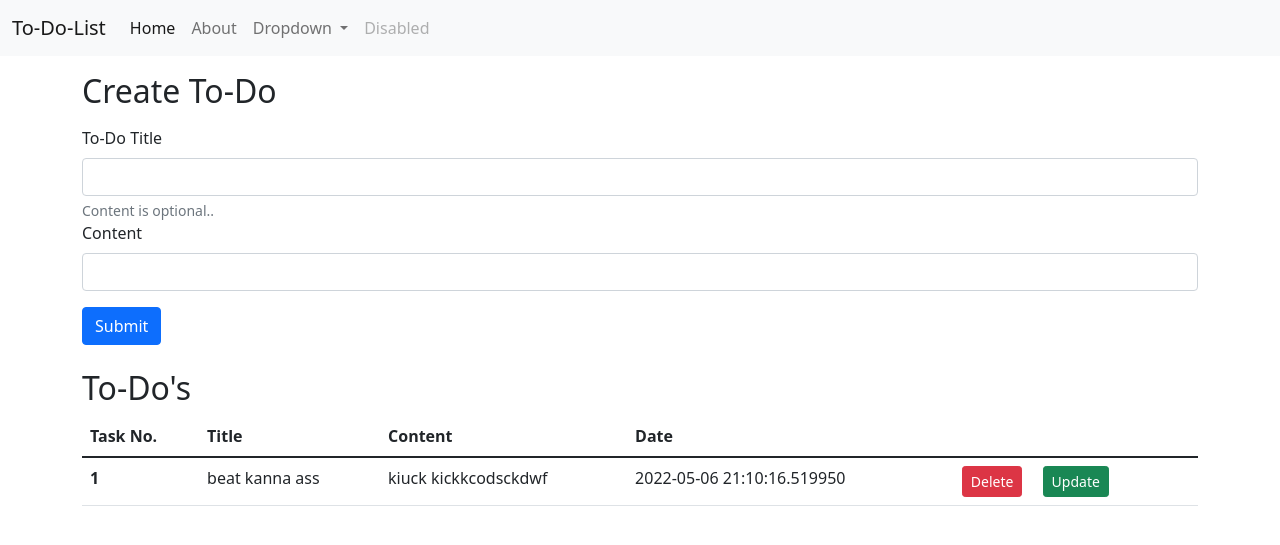
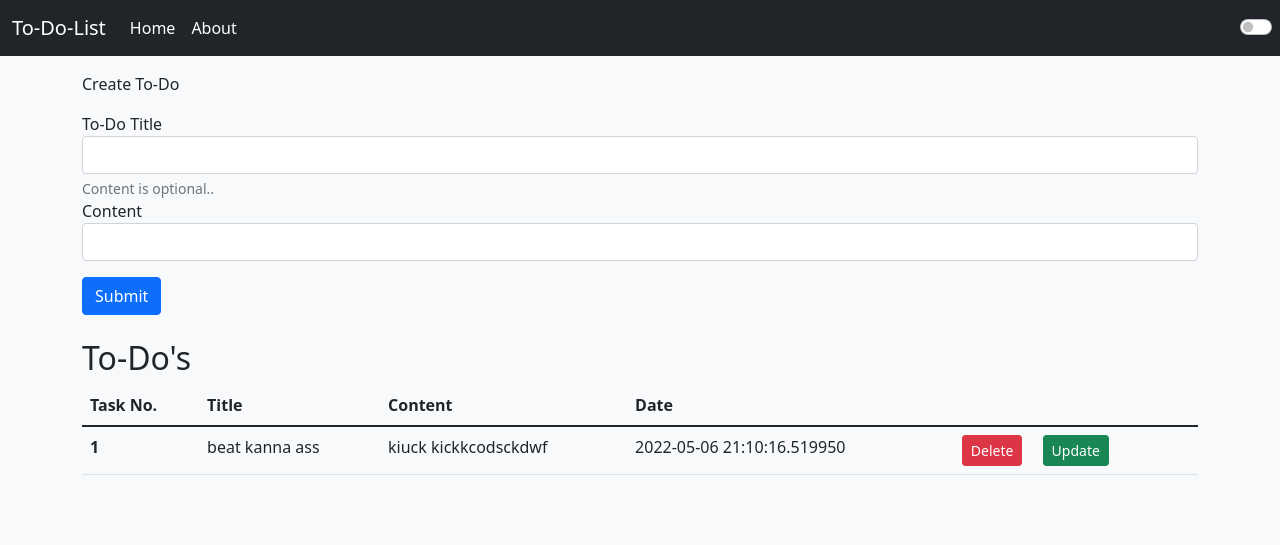
Before and after one commit to gauthking/firstCRUDapp-Flask, a Flask app: page / in a window 1280 px wide. Shown: the top 545 px of the page. Run offline with Flask 2, Linux system fonts and the light colour scheme; data comes from the database, SQL or seed files in the repository; both versions use the stored data as it was after the commit.

Commit message:
perfected flask algos and styles for dark mode applications

```diff
--- a/app.py
+++ b/app.py
@@ -1,12 +1,17 @@
 from datetime import datetime
-from flask import Flask, render_template, request, redirect
+from flask import Flask, render_template, request, redirect, send_from_directory
 from flask_sqlalchemy import SQLAlchemy
+from matplotlib.pyplot import title
 
 app = Flask(__name__)
 
 app.config['SQLALCHEMY_DATABASE_URI'] = "sqlite:///myTodo.db"
 app.config['SQLALCHEMY_TRACK_MODIFICATIONS'] = False
 db = SQLAlchemy(app)
+
+@app.route("/static/<path:path>")
+def static_dir(path):
+    return send_from_directory("static", path)
 
 
 class Todo(db.Model):
@@ -38,11 +43,20 @@ def delete(serial):
     db.session.commit()
     return redirect('/')
 
-@app.route('/update')
-def update():
-    allTodo = Todo.query.all()
-    print(allTodo)
 
+@app.route('/update/<int:sno>', methods=['GET', 'POST'])  # passing the serial number
+def update(sno):
+    if request.method=='POST':
+        title1 = request.form['title']
+        cont1 = request.form['content']
+        todo = Todo.query.filter_by(sno=sno).first()
+        todo.title = title1
+        todo.cont = cont1
+        db.session.add(todo)
+        db.session.commit()
+        return redirect('/')
+    todo = Todo.query.filter_by(sno=sno).first()
+    return render_template('update.html', todo=todo)
 
 
 if __name__ == "__main__":
--- /dev/null
+++ b/static/js/modes.js
@@ -0,0 +1,18 @@
+function myFunction() {
+    let check = document.getElementById("flexSwitchCheckDefault");
+    let body = document.getElementById("main");
+    let modes = document.getElementsByClassName('modes')
+
+    if (check.checked == true) {
+      body.className = "bg-dark";
+      for (let index = 0; index < modes.length; index++) {
+        modes[index].className = "modes text-white";
+      }
+
+    } else if (check.checked == false) {
+      body.className = "bg-light";
+      for (let index = 0; index < modes.length; index++) {
+        modes[index].className = "modes";
+      }
+    }
+  }
--- /dev/null
+++ b/templates/base.html
@@ -0,0 +1,71 @@
+<!DOCTYPE html>
+<html lang="en">
+  <head>
+    <!-- Required meta tags -->
+    <meta charset="utf-8" />
+    <meta name="viewport" content="width=device-width, initial-scale=1" />
+
+    <!-- Bootstrap CSS -->
+    <link
+      href="https://cdn.jsdelivr.net/npm/bootstrap@5.1.3/dist/css/bootstrap.min.css"
+      rel="stylesheet"
+      integrity="sha384-1BmE4kWBq78iYhFldvKuhfTAU6auU8tT94WrHftjDbrCEXSU1oBoqyl2QvZ6jIW3"
+      crossorigin="anonymous"
+    />
+
+    <title>{% block title %} {% endblock title %} - Todo</title>
+  </head>
+
+  <body id="main" class="bg-light">
+    <nav id="nav" class="navbar navbar-expand-lg navbar-light bg-dark">
+      <div class="container-fluid">
+        <a class="navbar-brand text-white" href="/" id="navitem">To-Do-List</a>
+        <button
+          class="navbar-toggler"
+          type="button"
+          data-bs-toggle="collapse"
+          data-bs-target="#navbarSupportedContent"
+          aria-controls="navbarSupportedContent"
+          aria-expanded="false"
+          aria-label="Toggle navigation"
+        >
+          <span class="navbar-toggler-icon"></span>
+        </button>
+        <div class="collapse navbar-collapse" id="navbarSupportedContent">
+          <ul class="navbar-nav me-auto mb-2 mb-lg-0">
+            <li class="nav-item">
+              <a class="nav-link active text-white" id="navitem1" aria-current="page" href="#">Home</a>
+            </li>
+            <li class="nav-item">
+              <a class="nav-link text-white" id="navitem2" href="#">About</a>
+            </li>
+          </ul>
+          <!-- <form class="d-flex">
+                  <input
+                    class="form-control me-2"
+                    type="search"
+                    placeholder="Search"
+                    aria-label="Search"
+                  />
+                  <button class="btn btn-outline-success" type="submit">
+                    Search
+                  </button>
+                </form> -->
+        </div>
+      </div>
+      <div class="form-check form-switch">
+        <input
+          class="form-check-input"
+          type="checkbox"
+          role="switch"
+          id="flexSwitchCheckDefault"
+          onchange="myFunction()"
+        />
+      </div>
+    </nav>
+    {% block body %} {% endblock body %}
+    <script src=" {{ url_for('static', filename='js/modes.js') }}"></script>
+  </body>
+
+
+</html>
--- a/templates/index.html
+++ b/templates/index.html
@@ -1,87 +1,12 @@
-<!DOCTYPE html>
-<html lang="en">
-  <head>
-    <!-- Required meta tags -->
-    <meta charset="utf-8" />
-    <meta name="viewport" content="width=device-width, initial-scale=1" />
-
-    <!-- Bootstrap CSS -->
-    <link
-      href="https://cdn.jsdelivr.net/npm/bootstrap@5.1.3/dist/css/bootstrap.min.css"
-      rel="stylesheet"
-      integrity="sha384-1BmE4kWBq78iYhFldvKuhfTAU6auU8tT94WrHftjDbrCEXSU1oBoqyl2QvZ6jIW3"
-      crossorigin="anonymous"
-    />
-
-    <title>To-Do List</title>
-  </head>
-  <body>
-    <nav class="navbar navbar-expand-lg navbar-light bg-light">
-      <div class="container-fluid">
-        <a class="navbar-brand" href="/">To-Do-List</a>
-        <button
-          class="navbar-toggler"
-          type="button"
-          data-bs-toggle="collapse"
-          data-bs-target="#navbarSupportedContent"
-          aria-controls="navbarSupportedContent"
-          aria-expanded="false"
-          aria-label="Toggle navigation"
-        >
-          <span class="navbar-toggler-icon"></span>
-        </button>
-        <div class="collapse navbar-collapse" id="navbarSupportedContent">
-          <ul class="navbar-nav me-auto mb-2 mb-lg-0">
-            <li class="nav-item">
-              <a class="nav-link active" aria-current="page" href="#">Home</a>
-            </li>
-            <li class="nav-item">
-              <a class="nav-link" href="#">About</a>
-            </li>
-            <li class="nav-item dropdown">
-              <a
-                class="nav-link dropdown-toggle"
-                href="#"
-                id="navbarDropdown"
-                role="button"
-                data-bs-toggle="dropdown"
-                aria-expanded="false"
-              >
-                Dropdown
-              </a>
-              <ul class="dropdown-menu" aria-labelledby="navbarDropdown">
-                <li><a class="dropdown-item" href="#">Action</a></li>
-                <li><a class="dropdown-item" href="#">Another action</a></li>
-                <li><hr class="dropdown-divider" /></li>
-                <li>
-                  <a class="dropdown-item" href="#">Something else here</a>
-                </li>
-              </ul>
-            </li>
-            <li class="nav-item">
-              <a class="nav-link disabled">Disabled</a>
-            </li>
-          </ul>
-          <!-- <form class="d-flex">
-            <input
-              class="form-control me-2"
-              type="search"
-              placeholder="Search"
-              aria-label="Search"
-            />
-            <button class="btn btn-outline-success" type="submit">
-              Search
-            </button>
-          </form> -->
-        </div>
-      </div>
-    </nav>
+{% extends 'base.html' %}
+{% block title %} Home {% endblock title %}
+{% block body %}
 
 <div class="container mt-3">
-      <h2>Create To-Do</h2>
+  <div class="modes">Create To-Do</div>
   <form action="/" method="POST">
     <div class="mt-3">
-          <label for="title" class="form-label">To-Do Title</label>
+      <label id="todotitle" for="title" class="modes">To-Do Title</label>
       <input
         type="text"
         class="form-control"
@@ -89,12 +14,10 @@
         name="title"
         aria-describedby="emailHelp"
       />
-          <div id="emailHelp" class="form-text">
-            Content is optional..
-          </div>
+      <div id="emailHelp" class="form-text">Content is optional..</div>
     </div>
     <div class="mb-3">
-          <label for="content" class="form-label">Content </label>
+      <div class="modes">Content</div>
       <input type="text" class="form-control" name="content" id="content" />
     </div>
     <button type="submit" class="btn btn-primary">Submit</button>
@@ -102,10 +25,10 @@
 </div>
 
 <div class="container mt-4">
-      <h2>To-Do's</h2>
+  <h2 id="head2">To-Do's</h2>
   <table class="table">
     <thead>
-          <tr>
+      <tr class="modes">
         <th scope="col">Task No.</th>
         <th scope="col">Title</th>
         <th scope="col">Content</th>
@@ -114,20 +37,28 @@
     </thead>
     <tbody>
       {% for todo in allTodo %}
-          <tr>
+      <tr class="modes" >
         <th scope="row">{{loop.index}}</th>
         <td>{{todo.title}}</td>
         <td>{{todo.cont}}</td>
         <td>{{todo.date_created}}</td>
         <td>
-              <a href="/delete/{{todo.sno}}" type="button" class="btn btn-danger mx-2 btn-sm">Delete</a>
-              <a href="/update/{{todo.sno}}" type="button" class="btn btn-success mx-2 btn-sm">Update</a>
+          <a
+            href="/delete/{{todo.sno}}"
+            type="button"
+            class="btn btn-danger mx-2 btn-sm"
+            >Delete</a
+          >
+          <a
+            href="/update/{{todo.sno}}"
+            type="button"
+            class="btn btn-success mx-2 btn-sm"
+            >Update</a
+          >
         </td>
       </tr>
       {% endfor %}
-
     </tbody>
   </table>
 </div>
-  </body>
-</html>
+{% endblock body %}
```
Also changed, not shown: templates/update.html (added, +39 -0 lines), myTodo.db. Lines whose indentation alone changed are shown as unchanged.
